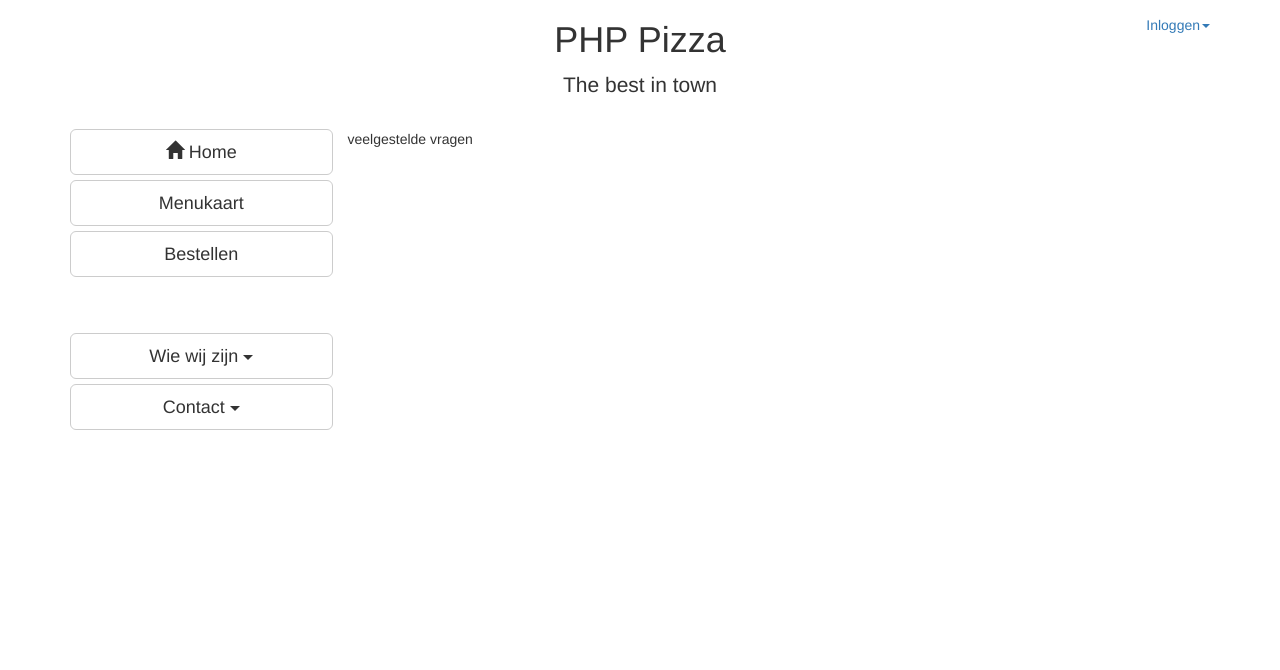
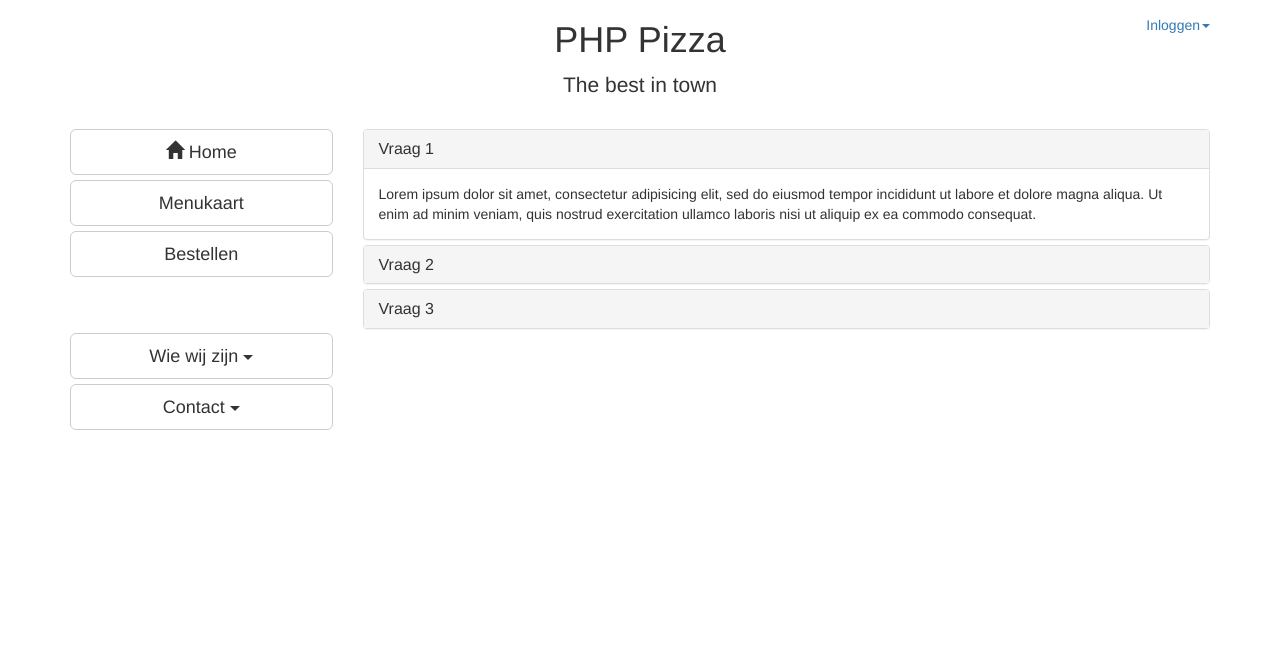
Before and after one commit to rtenklooster/webprogrammeren, a PHP site: page /index.php?page=veelgesteldevragen in a window 1280 px wide. Shown: the top 670 px of the page. Run offline with PHP 8.4, Linux system fonts and the light colour scheme.

Commit message:
Contactgegevens en veelgestelde vragen

```diff
--- a/css/style.css
+++ b/css/style.css
@@ -26,3 +26,8 @@ body {
   height: 100px;
   background-color: #f5f5f5;
 }
+
+#map {
+    height: 400px;
+    width: 100%;
+}
--- a/index.php
+++ b/index.php
@@ -21,8 +21,11 @@
 
     <div class="container">
         <div class="row">
+
                 <?php include("parts/navigation.php"); ?>
 
+                <!-- div voor de content -->
+                <div class="col-sm-9 main">
                     <!-- welke pagina? -->
                     <?php
                     if (isset($_GET["page"])) {
@@ -32,6 +35,7 @@
                         include("parts/main.php");
                     }
                     ?>
+                </div>
 
         </div>
     </div>
--- a/parts/main.php
+++ b/parts/main.php
@@ -1,5 +1,3 @@
- <div class="col-sm-9 hoofdscherm">
     <div class="">
         "Lorem ipsum dolor sit amet, consectetur adipiscing elit, sed do eiusmod tempor incididunt ut labore et dolore magna aliqua. Ut enim ad minim veniam, quis nostrud exercitation ullamco laboris nisi ut aliquip ex ea commodo consequat. Duis aute irure dolor in reprehenderit in voluptate velit esse cillum dolore eu fugiat nulla pariatur. Excepteur sint occaecat cupidatat non proident, sunt in culpa qui officia deserunt mollit anim id est laborum."
     </div>
- </div>
--- a/parts/navigation.php
+++ b/parts/navigation.php
@@ -6,11 +6,7 @@
             </a>
             <a href="?page=menukaart" class="btn btn-default btn-lg btn-block" role="button">Menukaart</a>
             <a href="?page=bestellen" class="btn btn-default btn-lg btn-block" role="button">Bestellen</a>
-
-            <button type="button" class="btn btn-default btn-lg btn-block invisible">
-                placeholder
-            </button>
-
+            <a href="" class="btn btn-default btn-lg btn-block invisible" role="button">placeholder</a>
 
             <div class="btn-group btn-block">
                 <button type="button" class="btn btn-default btn-lg dropdown-toggle btn-block" data-toggle="dropdown" aria-haspopup="true" aria-expanded="false">
--- a/parts/veelgesteldevragen.php
+++ b/parts/veelgesteldevragen.php
@@ -1 +1,54 @@
-veelgestelde vragen
+ <div class="panel-group" id="accordion">
+
+  <div class="panel panel-default">
+    <div class="panel-heading">
+      <h4 class="panel-title">
+        <a data-toggle="collapse" data-parent="#accordion" href="#collapse1">
+            Vraag 1
+        </a>
+      </h4>
+    </div>
+    <div id="collapse1" class="panel-collapse collapse in">
+      <div class="panel-body">
+        Lorem ipsum dolor sit amet, consectetur adipisicing elit,
+        sed do eiusmod tempor incididunt ut labore et dolore magna aliqua. Ut enim ad
+        minim veniam, quis nostrud exercitation ullamco laboris nisi ut aliquip ex ea
+        commodo consequat.
+      </div>
+    </div>
+  </div>
+
+  <div class="panel panel-default">
+    <div class="panel-heading">
+      <h4 class="panel-title">
+        <a data-toggle="collapse" data-parent="#accordion" href="#collapse2">
+            Vraag 2
+        </a>
+      </h4>
+    </div>
+    <div id="collapse2" class="panel-collapse collapse">
+      <div class="panel-body">Lorem ipsum dolor sit amet, consectetur adipisicing elit,
+      sed do eiusmod tempor incididunt ut labore et dolore magna aliqua. Ut enim ad
+      minim veniam, quis nostrud exercitation ullamco laboris nisi ut aliquip ex ea
+      commodo consequat.</div>
+    </div>
+  </div>
+
+  <div class="panel panel-default">
+    <div class="panel-heading">
+      <h4 class="panel-title">
+        <a data-toggle="collapse" data-parent="#accordion" href="#collapse3">
+            Vraag 3
+        </a>
+      </h4>
+    </div>
+    <div id="collapse3" class="panel-collapse collapse">
+      <div class="panel-body">
+        Lorem ipsum dolor sit amet, consectetur adipisicing elit,
+        sed do eiusmod tempor incididunt ut labore et dolore magna aliqua. Ut enim ad
+        minim veniam, quis nostrud exercitation ullamco laboris nisi ut aliquip ex ea
+        commodo consequat.
+      </div>
+    </div>
+  </div>
+</div>
```
Also changed, not shown: parts/contactgegevens.php (+47 -1 lines), img/pizzaicon.png (added). Lines whose indentation alone changed are shown as unchanged.
